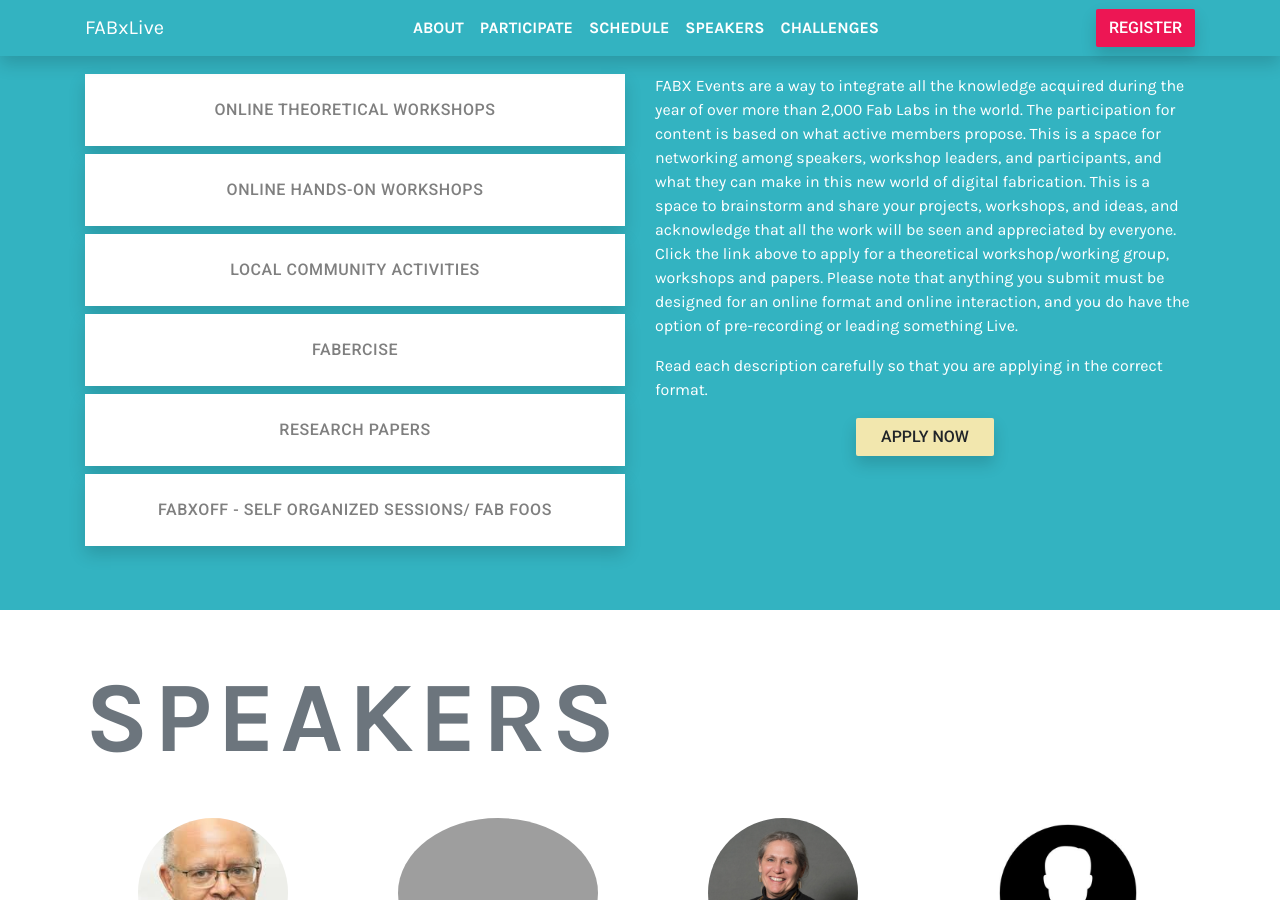
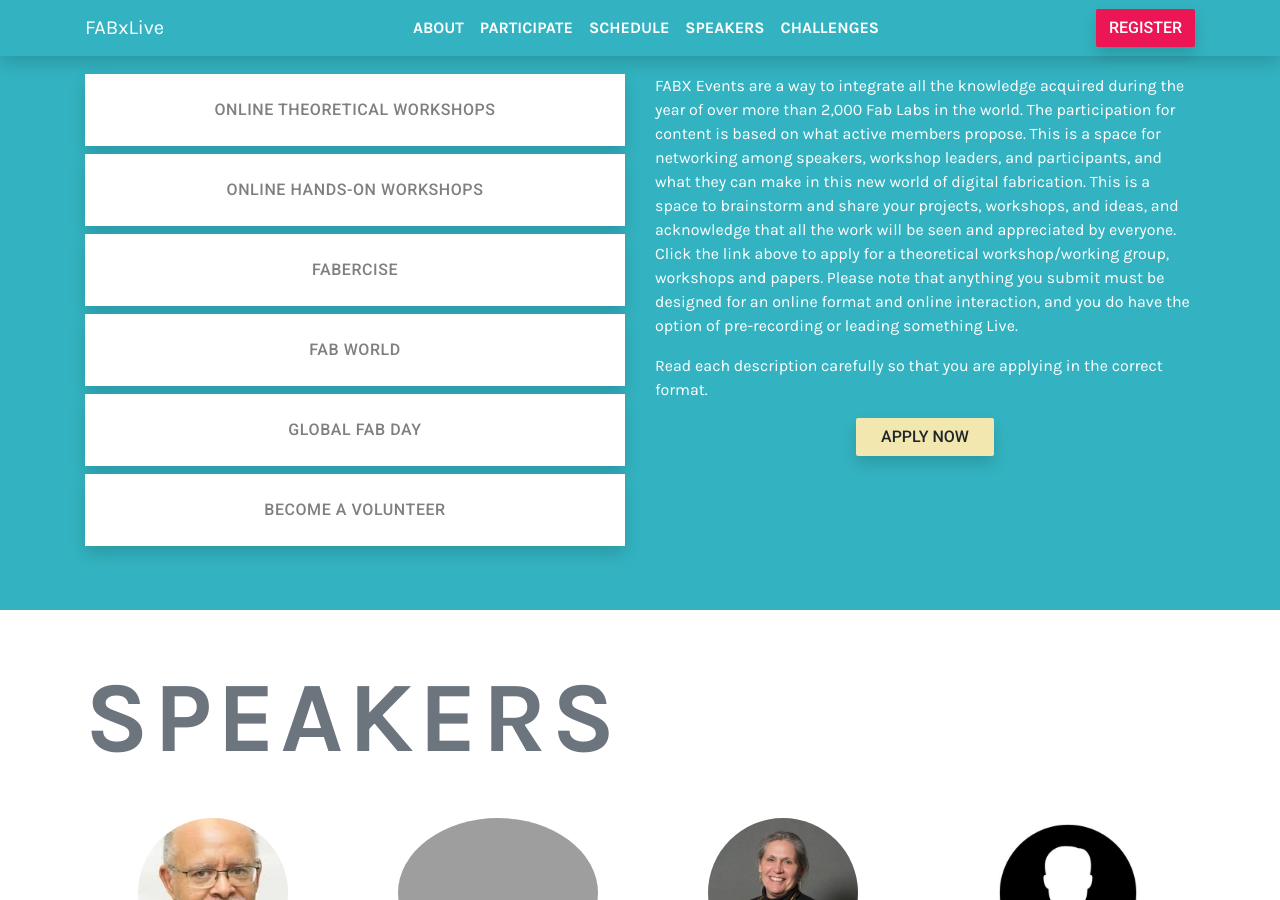
Before and after one commit to fabfoundation/fabxlive2020, a Jekyll site: the page built from index.html, in a window 1280 px wide and 900 px high, scrolled down 2186 px. Built offline with Jekyll 4.4.1, drawn with Linux system fonts in a browser that asks for light colours; nearby versions of some CDN libraries.

Commit message:
Update index.html

```diff
--- a/index.html
+++ b/index.html
@@ -105,10 +105,10 @@
         <ul class="list-unstyled text-center font-roboto text-black-50">
           <li class="bg-white p-4 mb-2 shadow">ONLINE THEORETICAL WORKSHOPS</li>
           <li class="bg-white p-4 mb-2 shadow">ONLINE HANDS-ON WORKSHOPS</li>
-          <li class="bg-white p-4 mb-2 shadow">LOCAL COMMUNITY ACTIVITIES</li>
           <li class="bg-white p-4 mb-2 shadow">FABERCISE</li>
-          <li class="bg-white p-4 mb-2 shadow">RESEARCH PAPERS</li>
-          <li class="bg-white p-4 mb-2 shadow">FABXOFF - SELF ORGANIZED SESSIONS/ FAB FOOS</li>
+          <li class="bg-white p-4 mb-2 shadow">FAB WORLD</li>
+          <li class="bg-white p-4 mb-2 shadow">GLOBAL FAB DAY</li>
+          <li class="bg-white p-4 mb-2 shadow">BECOME A VOLUNTEER</li>
         </ul>
       </div>
       <div class="col-lg-6">
```
